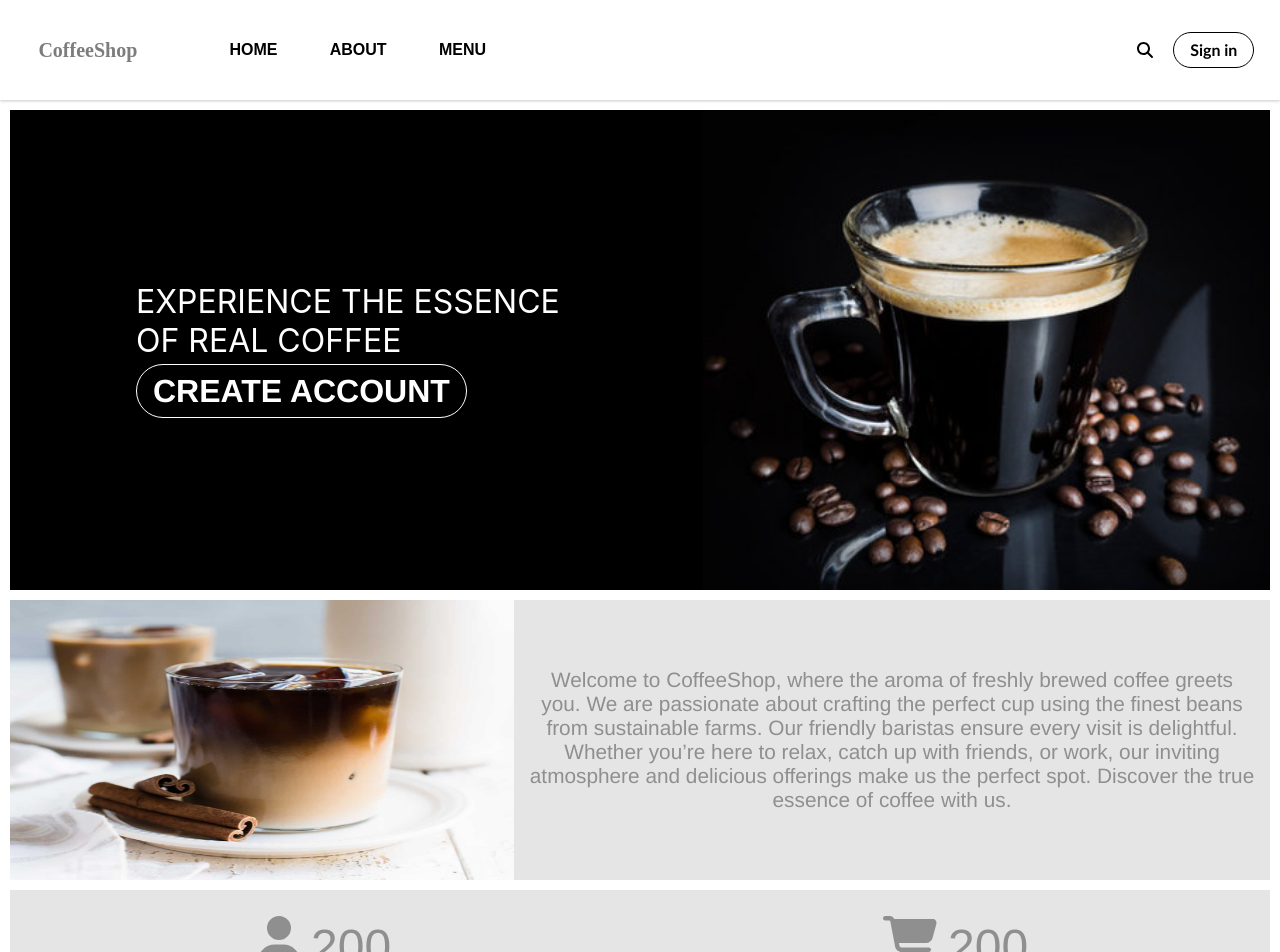
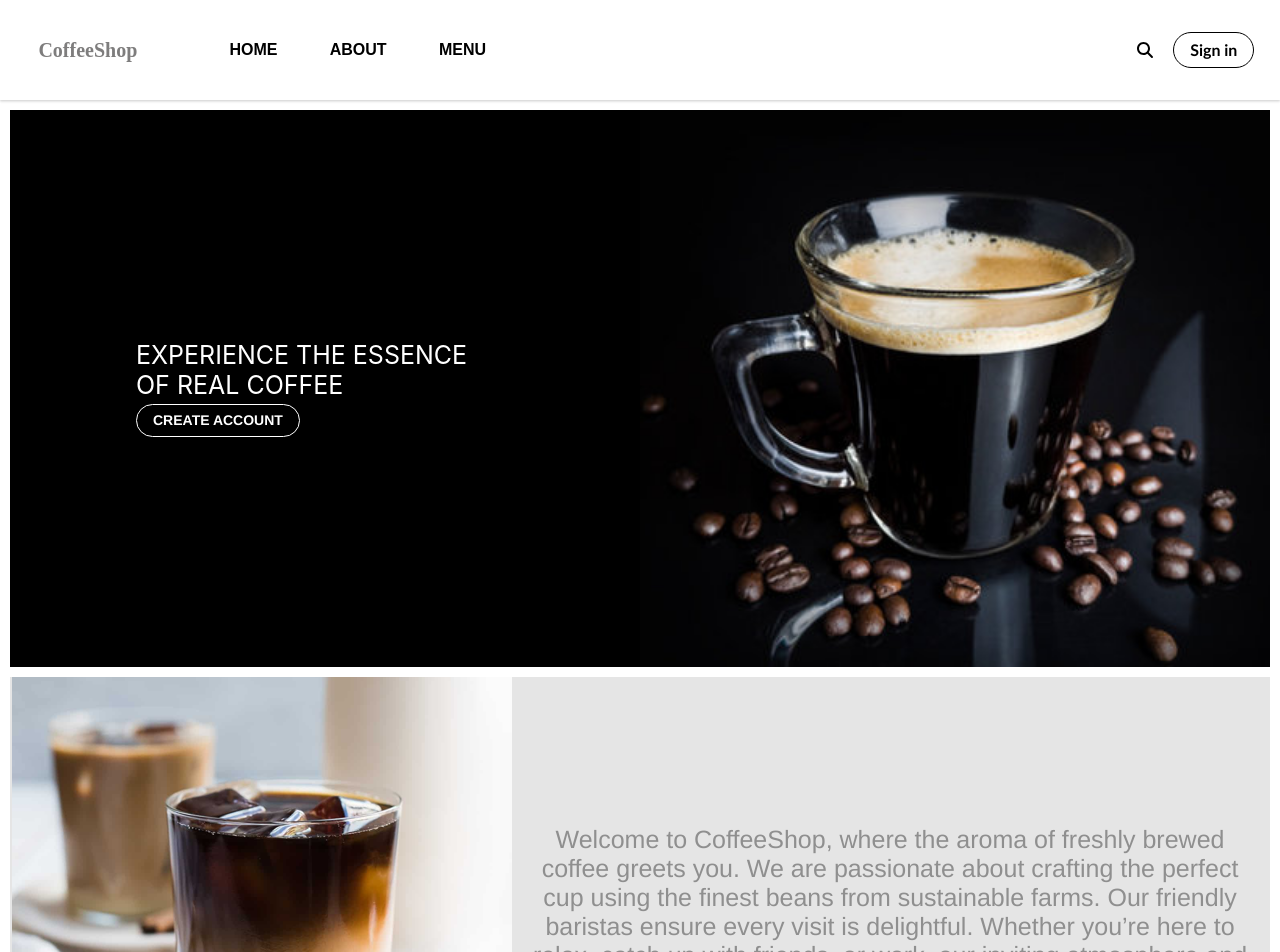
Before and after one commit to farahsamad/CoffeeShop, a React (Create React App) app: page / in a window 1280 px wide. Shown: the top 952 px of the page. Built offline with nearby package versions, Linux system fonts and the light colour scheme.

Commit message:
updatel commit

```diff
--- a/src/component/Styles/Home.css
+++ b/src/component/Styles/Home.css
@@ -27,19 +27,32 @@
 }
 .intro-container {
   width: 100%;
-  min-height: 35vh;
-  height: 37vh;
+  min-height: fit-content;
+  height: fit-content;
   background-color: black;
 }
 .second-intro-container {
   width: 100%;
-  min-height: 100%;
-  height: 100%;
+  min-height: fit-content;
+  height: fit-content;
   background-color: black;
-  background-image: url("../../image/coffee-banner.png");
+  /* background-image: url("../../image/coffee-banner.png");
   background-size: 45% 100%;
   background-repeat: no-repeat;
-  background-position: right;
+  background-position: right; */
+  display: flex;
+  flex-direction: row-reverse;
+  justify-content: space-between;
+}
+.intro-image {
+  width: 50%;
+  height: fit-content;
+  display: flex;
+  align-items: flex-end;
+}
+.intro-image img {
+  width: 100%;
+  object-fit: contain;
 }
 .footer-container {
   background: url("../../image/coffee-beans.jpg");
@@ -161,8 +174,10 @@
 .first-section {
   background-color: #e5e5e5;
   width: 100%;
-  min-height: 45vh !important;
-  height: 45vh !important;
+  min-height: fit-content;
+  height: fit-content;
+  justify-content: center;
+  align-items: center;
   display: flex;
   flex-direction: row;
   margin-bottom: 10px;
@@ -175,91 +190,91 @@
   justify-content: center;
   /* align-items: center; */
   padding-left: 10%;
-  height: 100%;
+  /* height: 100%; */
   min-width: fit-content;
 }
-.intro-sent,
+.intro-sent {
+  text-transform: uppercase;
+  font-size: clamp(1.5vh, 2.6vw, 25px);
+}
 .create-account-phrase {
   text-transform: uppercase;
-  font-size: 1vh;
+  font-size: clamp(1.1vh, 2.3vw, 14px);
 }
 
 @media (min-width: 1024px) {
   /* .intro-container { */
   /* height: 19rem !important; */
   /* } */
-  .intro-container {
+  /* .intro-container {
     width: 100%;
     min-height: 60vh !important;
     height: 60vh !important;
     background-color: black;
-  }
-  .first-section {
+  } */
+  /* .first-section {
     width: 100%;
     min-height: 60vh !important;
     height: 60vh !important;
     display: flex;
     flex-direction: row;
     margin-bottom: 10px;
-  }
-  .intro-sent,
+  } */
+  /* .intro-sent,
   .create-account-phrase {
     text-transform: uppercase;
     font-size: 3vh !important;
-  }
-  .create-account-phrase {
-    padding: var(--buttonPadding) !important;
-  }
+  } */
 }
 @media (min-width: 819px) and (max-width: 1024px) {
   /* .intro-container { */
   /* height: 15rem !important; */
   /* } */
-  .intro-container {
+  /* .intro-container {
     width: 100%;
     min-height: 50vh !important;
     height: 40vh !important;
     background-color: black;
-  }
-  .intro-sent {
+  } */
+  /* .intro-sent {
     text-transform: uppercase;
     font-size: 3vh !important;
-  }
-  .first-section {
+  } */
+  /* .first-section {
     width: 100%;
     min-height: 50vh !important;
     height: 40vh !important;
     display: flex;
     flex-direction: row;
     margin-bottom: 10px;
-  }
+  } */
   .create-account-phrase {
     padding: var(--buttonPadding) !important;
   }
 }
 @media (min-height: 700px) and (min-width: 600px) {
-  .first-section-image img {
+  /* .first-section-image img {
     aspect-ratio: 15 / 22 !important;
-  }
-  .first-section {
+  } */
+  /* .first-section {
     width: 100%;
     min-height: 30vh !important;
     height: 35vh !important;
     display: flex;
     flex-direction: row;
     margin-bottom: 10px;
-  }
-  .first-section-paragraph {
+  } */
+  /* .first-section-paragraph {
     font-size: 1.2rem !important;
-  }
+  } */
   .footer-container {
     padding: 7rem 2rem !important;
   }
-  .intro-sent,
+  /* .intro-sent,
   .create-account-phrase {
     text-transform: uppercase;
     font-size: 2rem !important;
-  }
+  } */
   .second-section-paragraph-container {
     padding-top: 1rem !important;
     padding-bottom: 1rem !important;
@@ -275,25 +290,25 @@
   }
 }
 @media (min-height: 700px) and (min-width: 1000px) {
-  .first-section-image img {
+  /* .first-section-image img {
     aspect-ratio: 15 / 22 !important;
-  }
-  .first-section {
+  } */
+  /* .first-section {
     width: 100%;
     min-height: 30vh !important;
     height: 35vh !important;
     display: flex;
     flex-direction: row;
     margin-bottom: 10px;
-  }
-  .first-section-paragraph {
+  } */
+  /* .first-section-paragraph {
     font-size: 1.5rem !important;
-  }
-  .intro-sent,
+  } */
+  /* .intro-sent,
   .create-account-phrase {
     text-transform: uppercase;
     font-size: 2rem !important;
-  }
+  } */
   .second-section-paragraph-container {
     padding-top: 1rem !important;
     padding-bottom: 1rem !important;
@@ -309,32 +324,32 @@
   }
 }
 @media (min-width: 500px) and (max-width: 824px) {
-  .intro-container {
+  /* .intro-container {
     width: 100%;
     min-height: 45vh !important;
     height: 45vh !important;
     background-color: black;
-  }
-  .intro-sent,
+  } */
+  /* .intro-sent,
   .create-account-phrase {
     text-transform: uppercase;
     font-size: 1rem !important;
-  }
-  .first-section {
+  } */
+  /* .first-section {
     width: 100%;
     min-height: 22vh !important;
     height: 22vh !important;
     display: flex;
     flex-direction: row;
     margin-bottom: 10px;
-  }
+  } */
 }
 @media (min-width: 800px) and (min-height: 950px) {
   .first-section-paragraph {
     padding: 4% !important;
-    font-size: 1.5rem !important;
+    /* font-size: 1.5rem !important; */
   }
-  .first-section {
+  /* .first-section {
     background-color: #e5e5e5;
     width: 100%;
     min-height: 34vh !important;
@@ -342,18 +357,18 @@
     display: flex;
     flex-direction: row;
     margin-bottom: 10px;
-  }
-  .first-section-image img {
+  } */
+  /* .first-section-image img {
     aspect-ratio: 7/ 14;
     object-fit: unset !important;
-  }
+  } */
 }
 @media (min-width: 376px) and (max-width: 799px) and (min-height: 800px) {
   .first-section-paragraph {
     padding: 4% !important;
-    font-size: 0.9rem !important;
+    /* font-size: 0.9rem !important; */
   }
-  .first-section {
+  /* .first-section {
     background-color: #e5e5e5;
     width: 100%;
     min-height: 34vh !important;
@@ -361,24 +376,24 @@
     display: flex;
     flex-direction: row;
     margin-bottom: 10px;
-  }
-  .first-section-image img {
+  } */
+  /* .first-section-image img {
     aspect-ratio: 7/ 14;
     object-fit: unset !important;
-  }
+  } */
 }
 @media (min-width: 1024px) and (min-height: 600px) {
   .first-section-paragraph {
     padding: 2% !important;
-    font-size: 1.3rem !important;
+    /* font-size: 1.3rem !important; */
   }
 }
 @media (max-width: 375px) and (max-height: 800px) {
   .first-section-paragraph {
     padding: 2% !important;
-    font-size: 0.7rem !important;
+    /* font-size: 0.7rem !important; */
   }
-  .first-section {
+  /* .first-section {
     background-color: #e5e5e5;
     width: 100%;
     min-height: 30vh !important;
@@ -386,10 +401,15 @@
     display: flex;
     flex-direction: row;
     margin-bottom: 10px;
-  }
-  .first-section-image img {
+  } */
+  /* .first-section-image img {
     aspect-ratio: 9/ 14;
     object-fit: unset !important;
+  } */
+}
+@media (min-width: 700px) {
+  .create-account-phrase {
+    padding: var(--buttonPadding) !important;
   }
 }
 @media (max-width: 750px) {
@@ -472,9 +492,41 @@
   .second-section-footer {
     font-size: 0.9rem;
   }
-  .intro-sent,
+  /* .intro-sent,
   .create-account-phrase {
     font-size: 0.7rem;
+  } */
+}
+@media (max-width: 395px) {
+  .first-section {
+    background-color: #e5e5e5;
+    width: 100%;
+    min-height: fit-content !important;
+    height: 35vh !important;
+    display: flex;
+    flex-direction: row;
+    margin-bottom: 10px;
+  }
+  .first-section-image img {
+    min-width: 100%;
+    height: fit-content !important;
+    min-height: fit-content !important;
+    object-fit: unset !important;
+    max-width: 100% !important;
+    aspect-ratio: 6 / 8 !important;
+    /* height: auto; */
+    display: block !important;
+  }
+  .first-section-image {
+    /* width: fit-content !important; */
+    max-width: 50%;
+    /* min-width: fit-content; */
+    /* width: calc(100%*(6 / 12)); */
+    height: fit-content;
+    min-height: fit-content;
+    /* display: flex; */
+    /* margin-left: 0px; */
+    justify-content: flex-start;
   }
 }
 .create-account-phrase {
@@ -518,27 +570,29 @@
 }
 
 .first-section-image {
-  width: 40% !important;
-  min-width: fit-content;
+  width: fit-content !important;
+  max-width: 50%;
+  /* min-width: fit-content; */
   /* width: calc(100%*(6 / 12)); */
-  height: 100%;
-  display: flex;
-  margin-left: 0px;
+  height: fit-content;
+  min-height: fit-content;
+  /* display: flex; */
+  /* margin-left: 0px; */
   justify-content: flex-start;
 }
 .first-section-image img {
-  min-width: 100%;
-  height: 100%;
-  min-height: 100%;
-  object-fit: unset;
+  /* min-width: 100%;  */
+  /* height: 100%; */
+  /* min-height: 100%; */
+  object-fit: cover;
   max-width: 100%;
-  aspect-ratio: 3/8;
+  /* aspect-ratio: 3 / 8; */
   /* height: auto; */
   display: block !important;
 }
 .first-section-paragraph-container {
   width: 60%;
-  height: 100%;
+  /* height: 100%; */
   display: flex;
   justify-content: center;
   /* height: fit-content; */
@@ -547,7 +601,8 @@
 .first-section-paragraph {
   width: 100%;
   padding: 2%;
-  font-size: 0.9rem;
+  font-size: clamp(1.6vh, 2.6vw, 25px);
+  text-wrap: balance;
   text-align: center;
 }
 .second-section {
--- a/src/pages/main/Home.tsx
+++ b/src/pages/main/Home.tsx
@@ -19,9 +19,9 @@ function Home() {
     >
       <div className="intro-container">
         <div className="second-intro-container">
-          {/* <div className="intro-image">
+          <div className="intro-image">
             <img src={require("../../image/coffee-banner.png")} alt="" />
-          </div> */}
+          </div>
           <div className="intro-sentence">
             <div className="intro-sent">Experience the essence</div>
             <div className="intro-sent">of real coffee</div>
--- a/src/pages/navbar/Index.tsx
+++ b/src/pages/navbar/Index.tsx
@@ -18,7 +18,6 @@ function Index({ aboutRef, barVisibility, setBarVisibility }: indexProps) {
     if (barRef.current) setBarVisibility(() => !barVisibility);
   }
   const scrollToAboutSection = () => {
-    setBarVisibility(() => !barVisibility);
     if (aboutRef.current)
       aboutRef.current.scrollIntoView({ behavior: "smooth" });
   };
```
